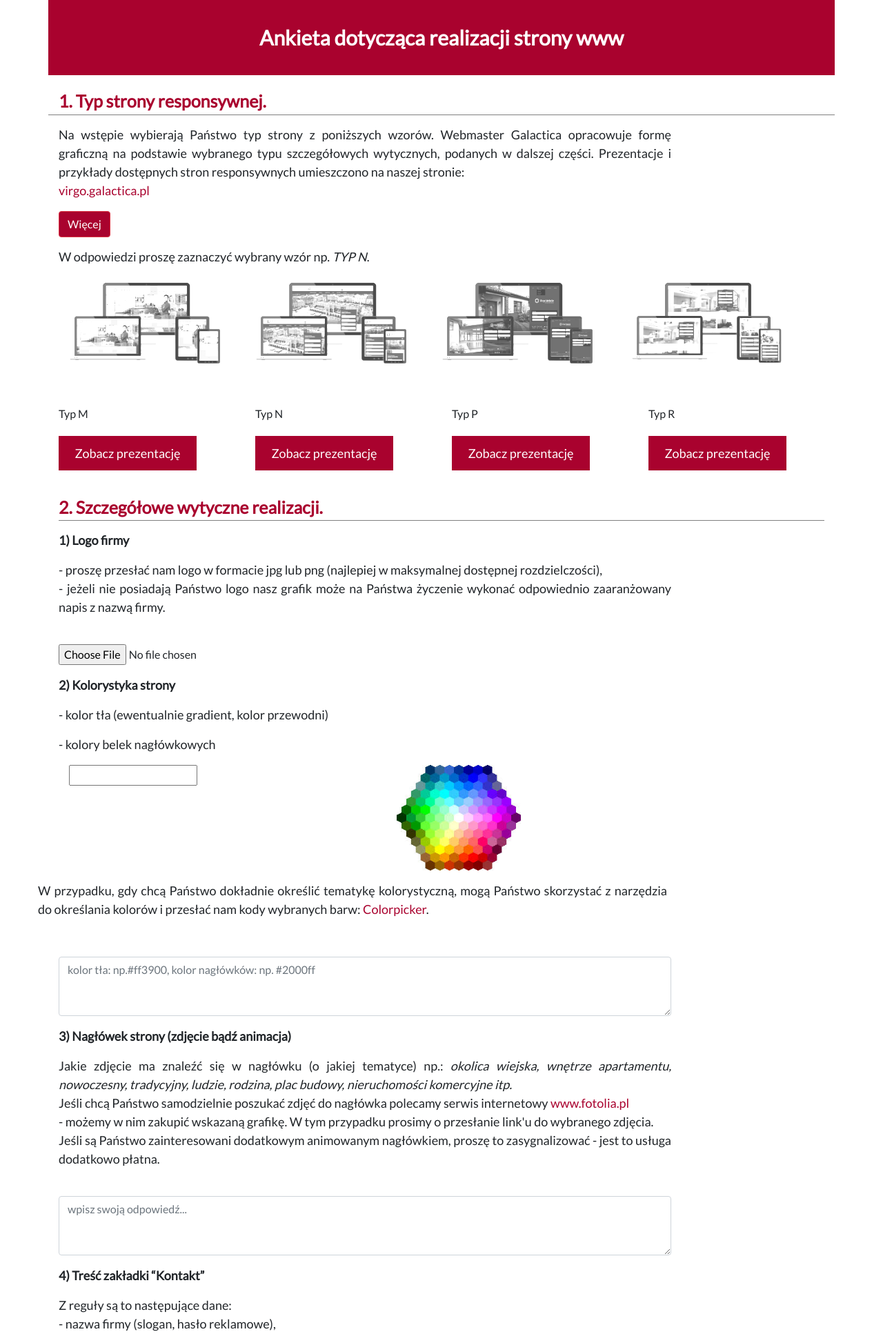
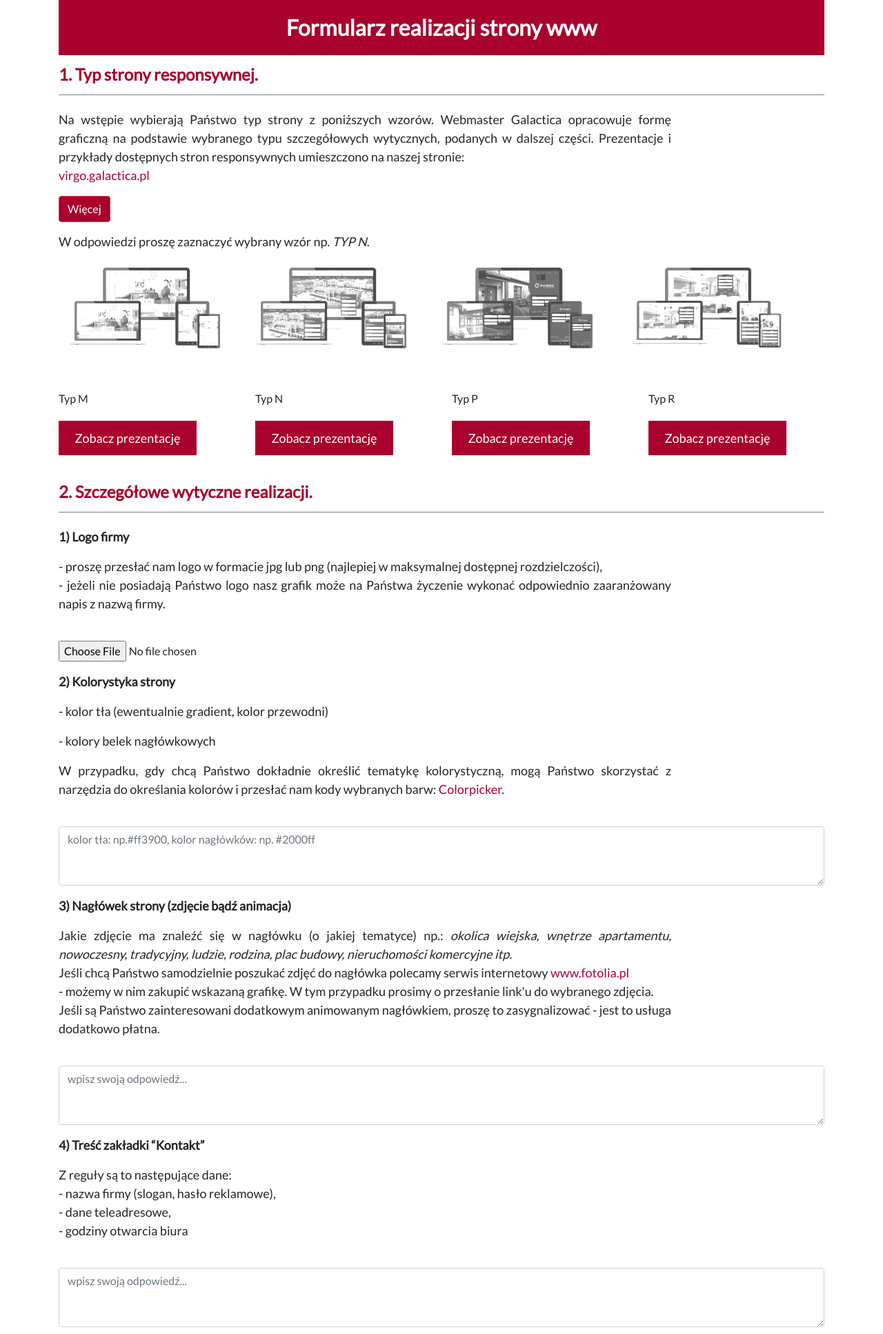
Before and after one commit to IgaSyl/order_website, a PHP site: page / in a window 1280 px wide. Shown: the top 1934 px of the page at 69% size. Run offline with PHP 8.4, Linux system fonts and the light colour scheme; grey boxes are pictures that could not be loaded.

Commit message:
index update; fix nav

```diff
--- a/CSS/style.css
+++ b/CSS/style.css
@@ -5,32 +5,31 @@
 }
 
 body {
-    padding-top: 10%;
+    padding-top: 7%;
 }
 
 .navbar {
-    margin-bottom: 30px;
-    font-size: 30px;
+    font-size: 2rem;
     font-weight: bold;
     color: white;
     background-color: #a9022e;
-    padding: 10px;
     justify-content: center;
-    padding: 2rem 1rem;
+    padding: 1rem 1rem;
+    max-width: 1110px;
+    margin: 0 auto;
 }
 
 
-.form-group {
-    width: 80%;
-}
+
 
 .resWeb-type,
 .web-details {
     border-bottom: 1px solid grey;
     color: #a9022e;
-    font-size: 25px;
+    font-size: 1.5rem;
     font-weight: bold;
-    margin-bottom: 15px;
+    margin-bottom: 2%;
+    padding-bottom: 1%;
 }
 
 .btn-resWebType {
--- a/index.php
+++ b/index.php
@@ -12,10 +12,10 @@
 </head>
 
 <body>
-    <nav class="navbar fixed-top container">Ankieta dotycząca realizacji strony www</nav>
-
-    <div class="container resWeb-type">1. Typ strony responsywnej.</div>
-
+    <nav class="navbar fixed-top">Formularz realizacji strony www</nav>
+    <div class="container">
+        <div class="resWeb-type">1. Typ strony responsywnej.</div>
+    </div>
     <div class="container ">
         <p class="option-description resWebTypeDes">Na wstępie wybierają Państwo typ strony z poniższych wzorów.
             Webmaster Galactica
@@ -65,8 +65,6 @@
                 </div>
 
             </div>
-
-
             <div class="row">
                 <div class="col-3 btn-presentation">
                     <div class="web-type">Typ M</div>
@@ -90,16 +88,7 @@
                 </div>
             </div>
 
-
-
-
-
-
-
-
             <div class="web-details">2. Szczegółowe wytyczne realizacji.</div>
-
-
 
             <div class="option">
                 <p class="option-title">1) Logo firmy </p>
@@ -113,30 +102,10 @@
                 <input name="attachedFile" type="file" class="form-control-file" id="control-logo"
                     enctype='multipart/form-data'>
             </div>
-
-
-
             <div>
                 <p class="option-title">2) Kolorystyka strony</p>
                 <p class="option-description">- kolor tła (ewentualnie gradient, kolor przewodni)</p>
                 <p>- kolory belek nagłówkowych</p>
-                <!--<p class="select-color">wybierz kolor klikając w okienko poniżej</p> -->
-                <div class="row colorPicker--container">
-                    <div class="col-5">
-                        <div class="container"><input type="text" name="colorPicker"></div>
-                    </div>
-                    <div class="col-3">
-                        <div class="col img-colorPicker-container">
-                            <img class="img-colorPicker" src="./sources/img/color-picker.jpg">
-                        </div>
-                        <div class="col-2"></div>
-                    </div>
-
-
-
-
-
-
 
                 <p class="option-description">W przypadku, gdy chcą Państwo dokładnie określić tematykę
                     kolorystyczną,
@@ -144,12 +113,8 @@
                     <a href="http://www.colorpicker.com" target="_blank" title="Colorpicker">Colorpicker</a>.
                 </p>
             </div>
-
-
             <div class="form-group">
                 <label for="web-color"></label>
-
-
                 <textarea name="colorDescription" class="form-control" id="web-color" rows="3" required
                     placeholder="kolor tła: np.#ff3900, kolor nagłówków: np. #2000ff" minlength="10"></textarea>
                 <div class="valid-feedback">Dziękuję za odpowiedź.</div>
@@ -262,34 +227,15 @@
                 <div class="invalid-feedback">Proszę uzupełnić pole.</div>
             </div>
             <button type="submit" class="btn btn-danger">Wyślij</button>
-
-
-
         </form>
-        <!--<div class="animated">dfrds</div>-->
-
-
-
     </div>
-
-
-
-
-
-
-
-
-    <!-- Optional JavaScript -->
-    <!-- jQuery first, then Popper.js, then Bootstrap JS -->
     <script src="https://code.jquery.com/jquery-3.3.1.slim.min.js"
         integrity="sha384-q8i/X+965DzO0rT7abK41JStQIAqVgRVzpbzo5smXKp4YfRvH+8abtTE1Pi6jizo" crossorigin="anonymous">
     </script>
     <script src="https://stackpath.bootstrapcdn.com/bootstrap/4.1.3/js/bootstrap.min.js"
         integrity="sha384-ChfqqxuZUCnJSK3+MXmPNIyE6ZbWh2IMqE241rYiqJxyMiZ6OW/JmZQ5stwEULTy" crossorigin="anonymous">
     </script>
-
     <script src="js/script.js"></script>
-
 </body>
 
 </html>
```
Also changed, not shown: other parts of CSS/style.css (+38 -0 lines), mail_db.php (+81 -3 lines). Lines whose indentation alone changed are shown as unchanged.
